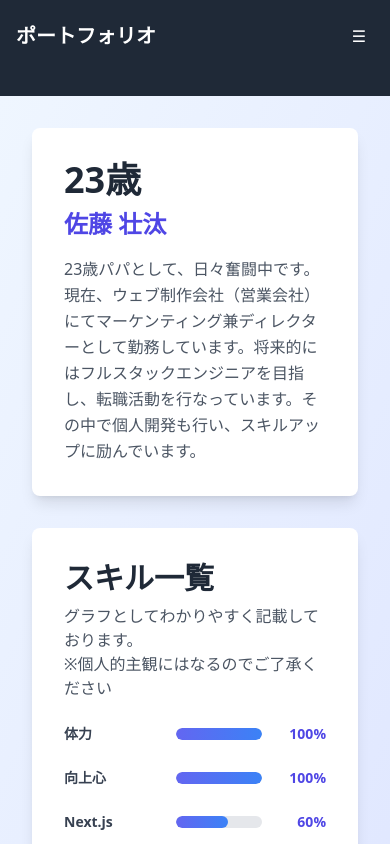
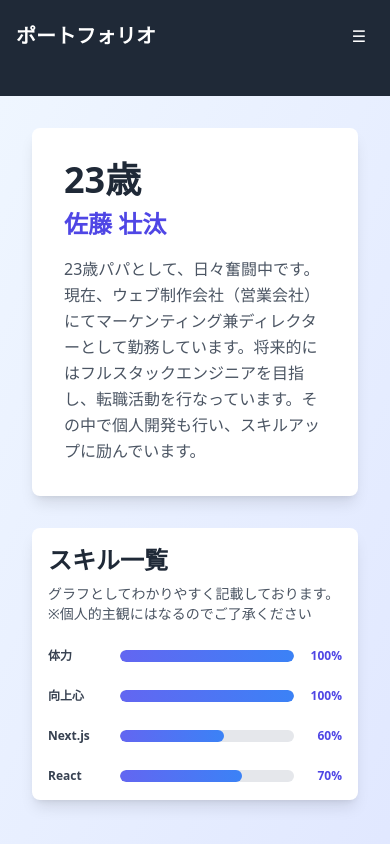
Before and after one commit to kimu0223/my-portfolio, a Next.js app: page /profile in a window 390 px wide. Built offline with nearby package versions, Linux system fonts and the light colour scheme.

Commit message:
Fix: プロフィールページのスキル一覧のレスポンシブ調整

```diff
--- a/app/profile/page.tsx
+++ b/app/profile/page.tsx
@@ -33,15 +33,15 @@ function Page() {
         </div>
 
         {/* スキル一覧セクション */}
-        <div className="bg-white rounded-lg shadow-lg p-8">
-          <h2 className="text-3xl font-bold text-gray-800 mb-2">スキル一覧</h2>
-          <p className="text-gray-600 mb-6">グラフとしてわかりやすく記載しております。<br />※個人的主観にはなるのでご了承ください</p>
+        <div className="bg-white rounded-lg shadow-lg p-4 sm:p-8">
+          <h2 className="text-2xl sm:text-3xl font-bold text-gray-800 mb-2">スキル一覧</h2>
+          <p className="text-sm sm:text-base text-gray-600 mb-6">グラフとしてわかりやすく記載しております。<br />※個人的主観にはなるのでご了承ください</p>
 
           <div className="space-y-6">
             {skills.map((skill, index) => (
-              <div key={index} className="flex items-center gap-4">
-                <span className="w-24 text-sm font-semibold text-gray-700">{skill.name}</span>
-                <div className="flex-1">
+              <div key={index} className="flex items-center gap-2 sm:gap-4">
+                <span className="w-16 sm:w-24 text-xs sm:text-sm font-semibold text-gray-700 flex-shrink-0">{skill.name}</span>
+                <div className="flex-1 min-w-0">
                   <div className="w-full bg-gray-200 rounded-full h-3 overflow-hidden">
                     <div
                       className="bg-gradient-to-r from-indigo-500 to-blue-500 h-full rounded-full transition-all duration-500"
@@ -49,7 +49,7 @@ function Page() {
                     />
                   </div>
                 </div>
-                <span className="w-12 text-right text-sm font-bold text-indigo-600">{skill.value}%</span>
+                <span className="w-10 sm:w-12 text-right text-xs sm:text-sm font-bold text-indigo-600 flex-shrink-0">{skill.value}%</span>
               </div>
             ))}
           </div>
```
